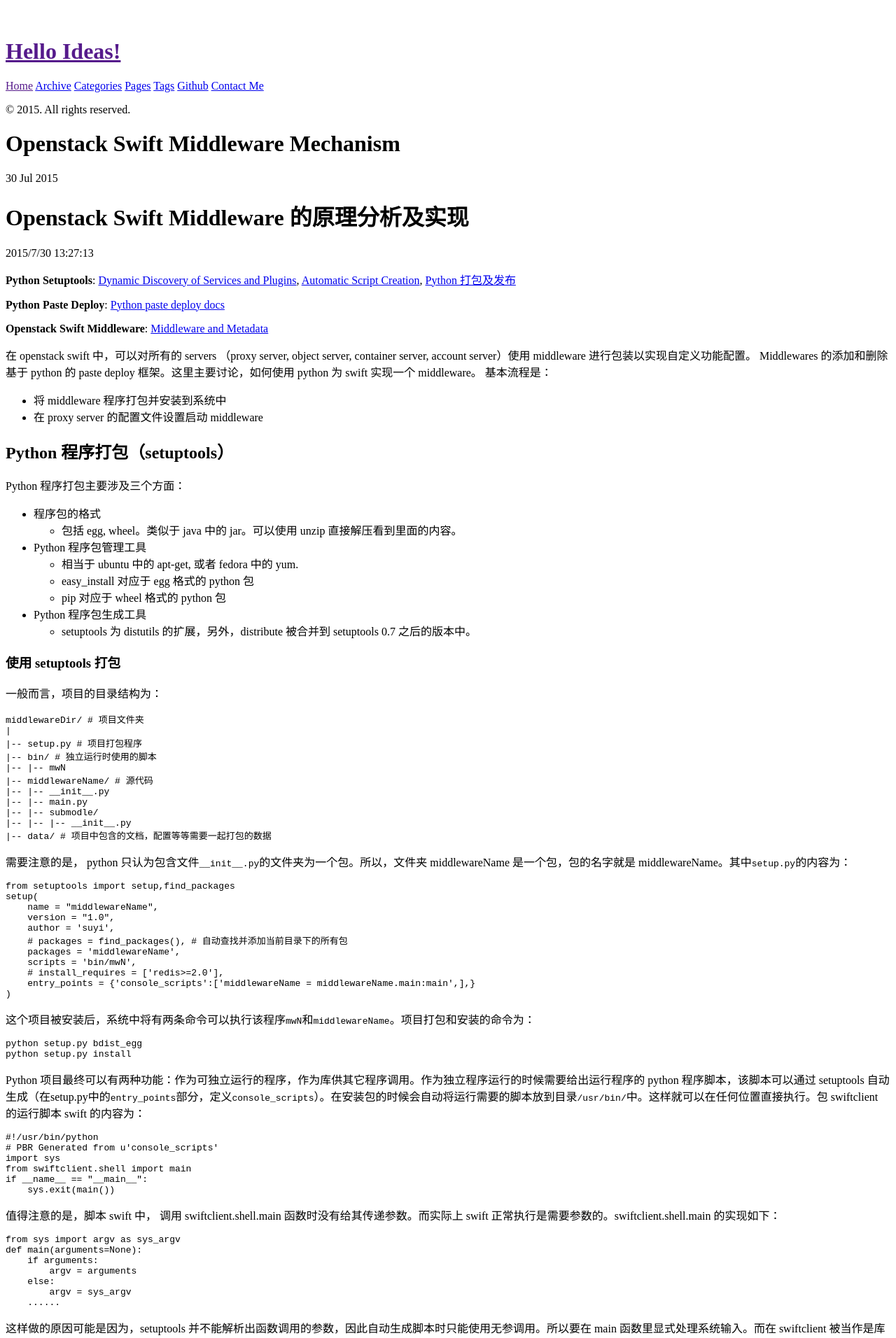
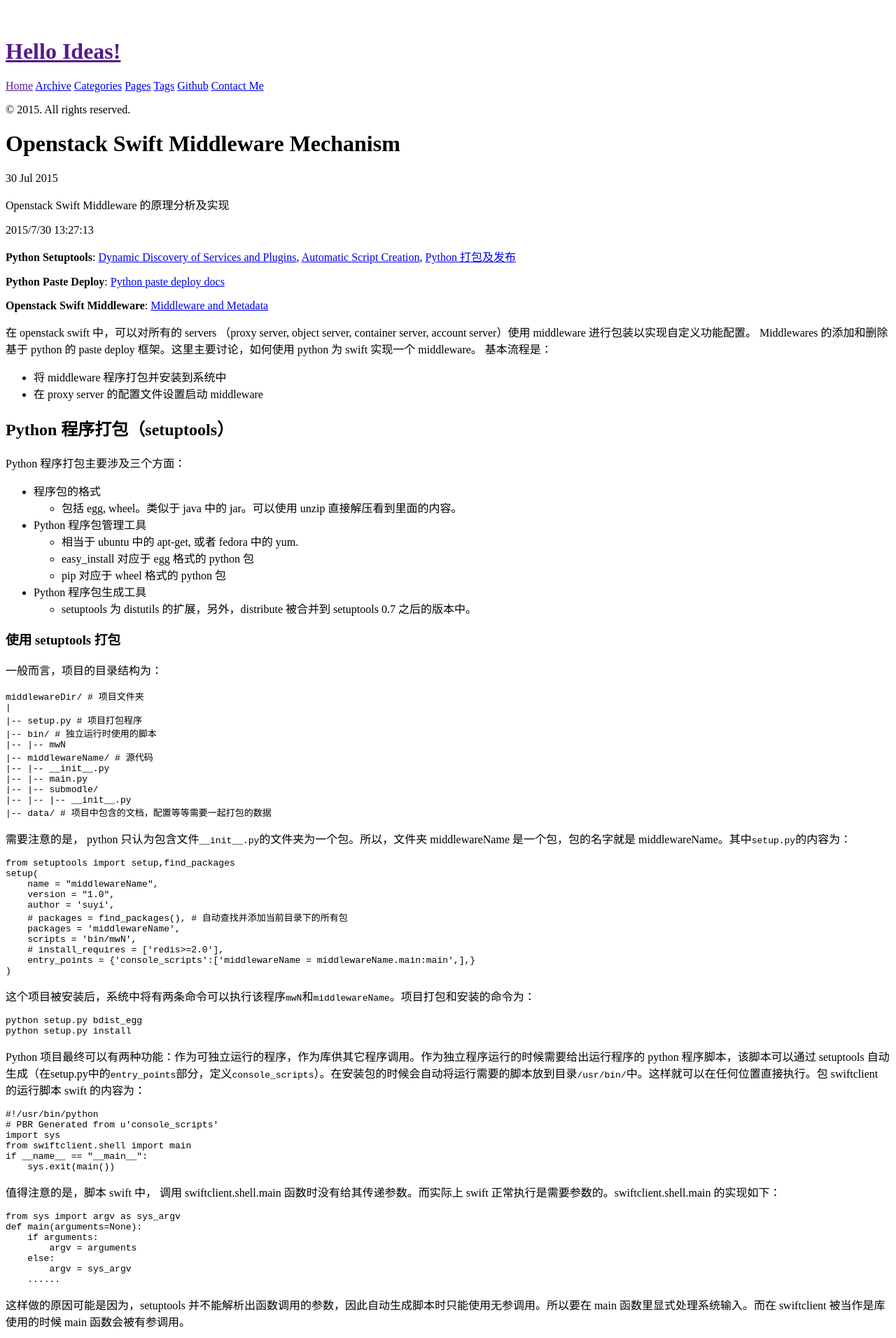
Before and after one commit to lavenresearch/lavenresearch.github.io, a Jekyll site: the page built from _posts/2015-07-30-Openstack-Swift-Middleware-Mechanism.md, in a window 1280 px wide. Shown: the top 1912 px of the page at 70% size. Built offline with Jekyll 4.4.1, drawn with Linux system fonts in a browser that asks for light colours; comment, search, counter and statistics services are not loaded.

```diff
--- a/_posts/2015-07-30-Openstack-Swift-Middleware-Mechanism.md
+++ b/_posts/2015-07-30-Openstack-Swift-Middleware-Mechanism.md
@@ -6,7 +6,7 @@ tags : [openstack,Swift,object storage,python,key value store,swift middleware]
 ---
 {% include JB/setup %}
 
-# Openstack Swift Middleware 的原理分析及实现
+Openstack Swift Middleware 的原理分析及实现
 
 2015/7/30 13:27:13
 
```
